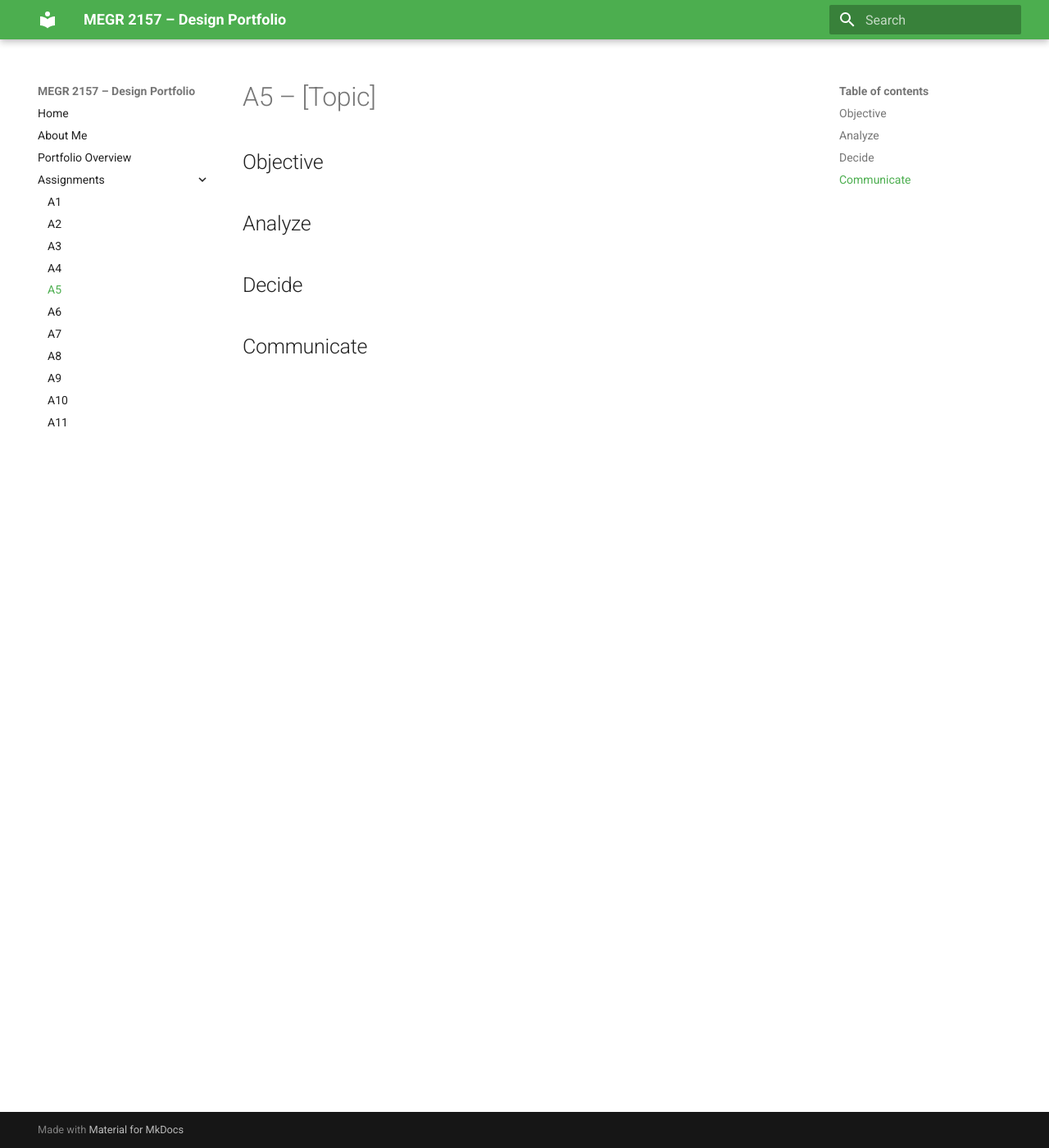
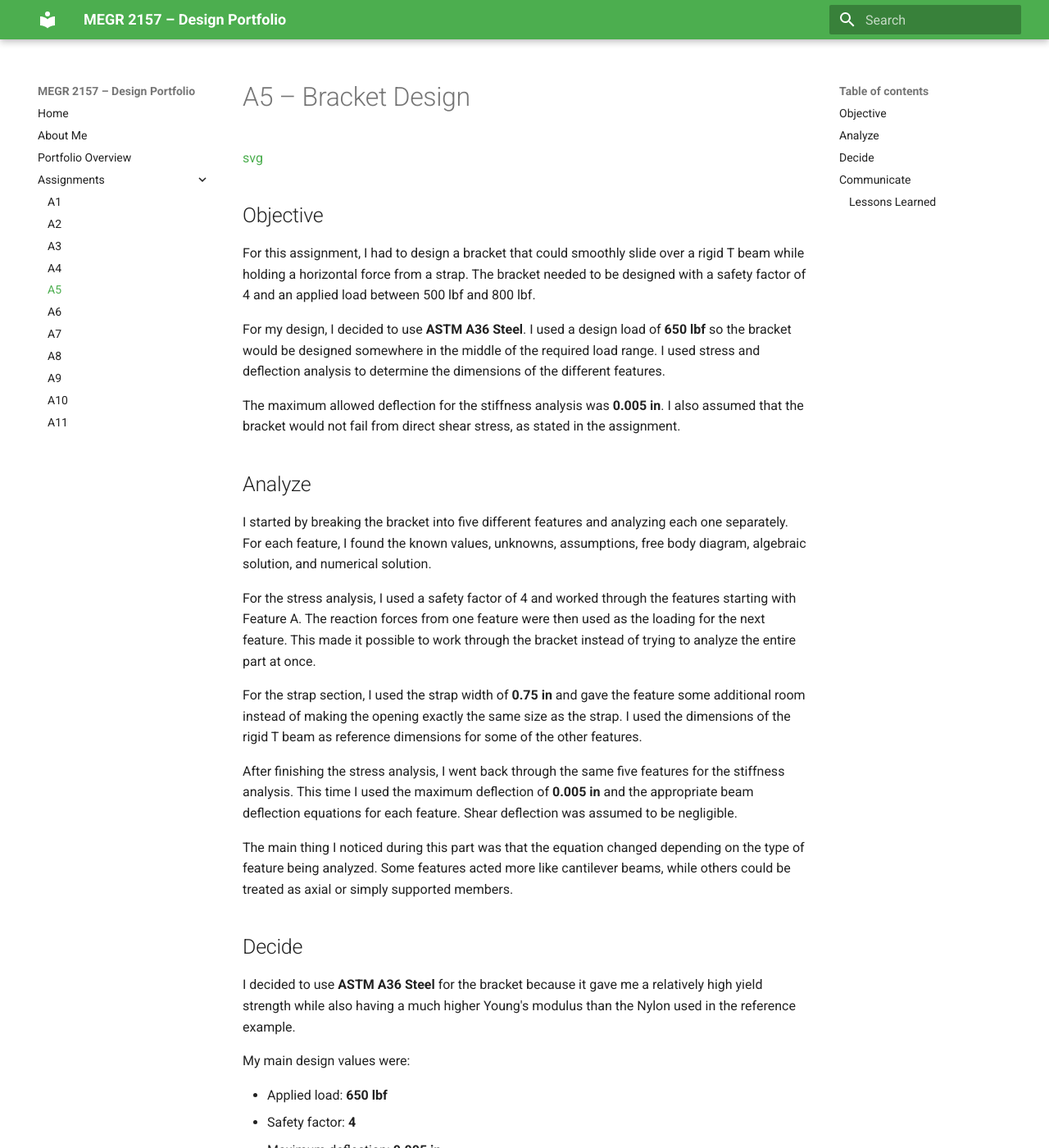
Before and after one commit to gmclean04/Mclean-MEGR-2156-Portfolio, an MkDocs documentation site: the page built from docs/assignments/A05/index.md, in a window 1280 px wide and 1400 px high. Shown: the whole window at 82% size. Built offline with MkDocs 1.6.1 and Material for MkDocs 9.7.7, drawn with Linux system fonts in a browser that asks for light colours; some of the changed text lies outside the part shown.

Commit message:
Update index.md

```diff
--- a/docs/assignments/A05/index.md
+++ b/docs/assignments/A05/index.md
@@ -1,12 +1,63 @@
-# A5 – [Topic]
+# A5 – Bracket Design
+
+[svg](https://github.com/gmclean04/Mclean-MEGR-2156-Portfolio/blob/main/docs/assignments/A05/index.md#a5--bracket-design)
 
 ## Objective
 
+For this assignment, I had to design a bracket that could smoothly slide over a rigid T beam while holding a horizontal force from a strap. The bracket needed to be designed with a safety factor of 4 and an applied load between 500 lbf and 800 lbf.
+
+For my design, I decided to use **ASTM A36 Steel**. I used a design load of **650 lbf** so the bracket would be designed somewhere in the middle of the required load range. I used stress and deflection analysis to determine the dimensions of the different features.
+
+The maximum allowed deflection for the stiffness analysis was **0.005 in**. I also assumed that the bracket would not fail from direct shear stress, as stated in the assignment.
 
 ## Analyze
 
+I started by breaking the bracket into five different features and analyzing each one separately. For each feature, I found the known values, unknowns, assumptions, free body diagram, algebraic solution, and numerical solution.
+
+
+
+For the stress analysis, I used a safety factor of 4 and worked through the features starting with Feature A. The reaction forces from one feature were then used as the loading for the next feature. This made it possible to work through the bracket instead of trying to analyze the entire part at once.
+
+For the strap section, I used the strap width of **0.75 in** and gave the feature some additional room instead of making the opening exactly the same size as the strap. I used the dimensions of the rigid T beam as reference dimensions for some of the other features.
+
+After finishing the stress analysis, I went back through the same five features for the stiffness analysis. This time I used the maximum deflection of **0.005 in** and the appropriate beam deflection equations for each feature. Shear deflection was assumed to be negligible.
+
+The main thing I noticed during this part was that the equation changed depending on the type of feature being analyzed. Some features acted more like cantilever beams, while others could be treated as axial or simply supported members.
 
 ## Decide
 
+I decided to use **ASTM A36 Steel** for the bracket because it gave me a relatively high yield strength while also having a much higher Young's modulus than the Nylon used in the reference example.
+
+My main design values were:
+
+- Applied load: **650 lbf**
+- Safety factor: **4**
+- Maximum deflection: **0.005 in**
+- Material: **ASTM A36 Steel**
+- Young's modulus: **29,000,000 psi**
+- Yield strength: **36,000 psi**
+- Strap width: **0.75 in**
+
+After completing both analyses, I compared the dimensions from the stress calculations with the dimensions from the stiffness calculations. The larger required dimension was used for the final CAD model so that the feature would satisfy both requirements.
+
+I also used the dimensions of the T beam when deciding the final fit and clearances. The goal was to have the bracket slide over the beam without making the fit unnecessarily loose.
 
 ## Communicate
+
+After completing the calculations, I created the bracket in CAD using the dimensions from the stress and stiffness analyses. I also created separate multiview sketches showing the dimensions from each analysis.
+
+The sketches include an isometric view along with the top, side, and front views. The purpose of these drawings was to show where the calculated dimensions were being used in the final bracket.
+
+I also included the FBDs and calculations for each feature so the design process can be followed from the original load all the way to the final CAD model.
+
+[Download CAD File](INSERT-CAD-FILE-LINK-HERE)
+
+### Lessons Learned
+
+This assignment helped me understand more about how stress and stiffness affect the design of an actual part. The biggest thing I learned was that the dimensions cannot just be based on whether the material will break. The amount that the part deflects can also control the design.
+
+Another thing I noticed was how the force from one feature becomes the force used for the next feature. Because of this, an incorrect calculation early in the process could affect the dimensions of the features later in the bracket.
+
+I also got more practice deciding which equation to use based on how the feature was loaded. This was harder than some of the previous assignments because there were several different types of loading involved.
+
+Overall, the assignment took several hours because I had to go back and forth between the stress calculations, stiffness calculations, sketches, and CAD model. It gave me a better idea of how the calculations actually connect to the physical design.
```
